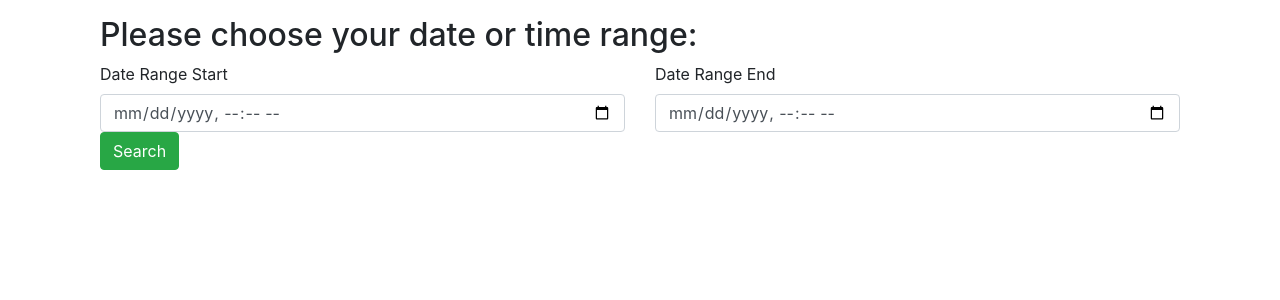
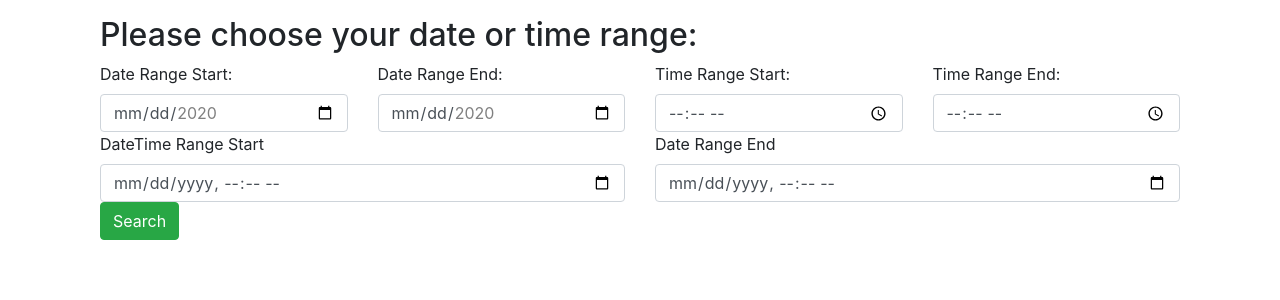
Before and after one commit to Ericbrod10/is601Final, a Flask app: page /Search in a window 1280 px wide. Shown: the part 56-356 px from the top of the page. Run offline with Flask 2, Linux system fonts and the light colour scheme; data comes from the database, SQL or seed files in the repository; some libraries are stand-ins or nearby versions.

Commit message:
Task: create add both datetime fields as well as separate date and time fields for search

```diff
--- a/app/templates/search.html
+++ b/app/templates/search.html
@@ -4,16 +4,41 @@
 <form action="/Search" method="GET">
     <h2>Please choose your date or time range:</h2>
 
+    <!-- If we use separate date and time fields -->
     <div class="row">
         <div class="col">
-            <label for="timeStart">Date Range Start</label>
-            <input id="timeStart" type="datetime-local" class="form-control" placeholder="2020-01-01T00:00"
+            <label for="dateStart">Date Range Start:</label>
+            <input id="dateStart" type="date" class="form-control" placeholder="01/01/2020"
+                   name="dateStart" min="2020-01-01" max="2020-12-31">
+        </div>
+        <div class="col">
+            <label for="dateEnd">Date Range End:</label>
+            <input id="dateEnd" type="date" class="form-control" placeholder="12/31/2020"
+                   name="dateEnd" min="2020-01-01" max="2020-12-31">
+        </div>
+        <div class="col">
+            <label for="timeStart">Time Range Start:</label>
+            <input id="timeStart" type="time" class="form-control" placeholder="00:00 AM"
                    name="timeStart">
         </div>
         <div class="col">
-            <label for="timeEnd">Date Range End</label>
-            <input id="timeEnd" type="datetime-local" class="form-control" placeholder="2020-12-31T00:00"
+            <label for="timeEnd">Time Range End:</label>
+            <input id="timeEnd" type="time" class="form-control" placeholder="23:59 PM"
                    name="timeEnd">
+        </div>
+    </div>
+
+    <!-- If we use Datetime -->
+    <div class="row">
+        <div class="col">
+            <label for="rangeStart">DateTime Range Start</label>
+            <input id="rangeStart" type="datetime-local" class="form-control" placeholder="2020-01-01T00:00"
+                   name="rangeStart">
+        </div>
+        <div class="col">
+            <label for="rangeEnd">Date Range End</label>
+            <input id="rangeEnd" type="datetime-local" class="form-control" placeholder="2020-12-31T00:00"
+                   name="rangeEnd">
         </div>
     </div>
 
```
